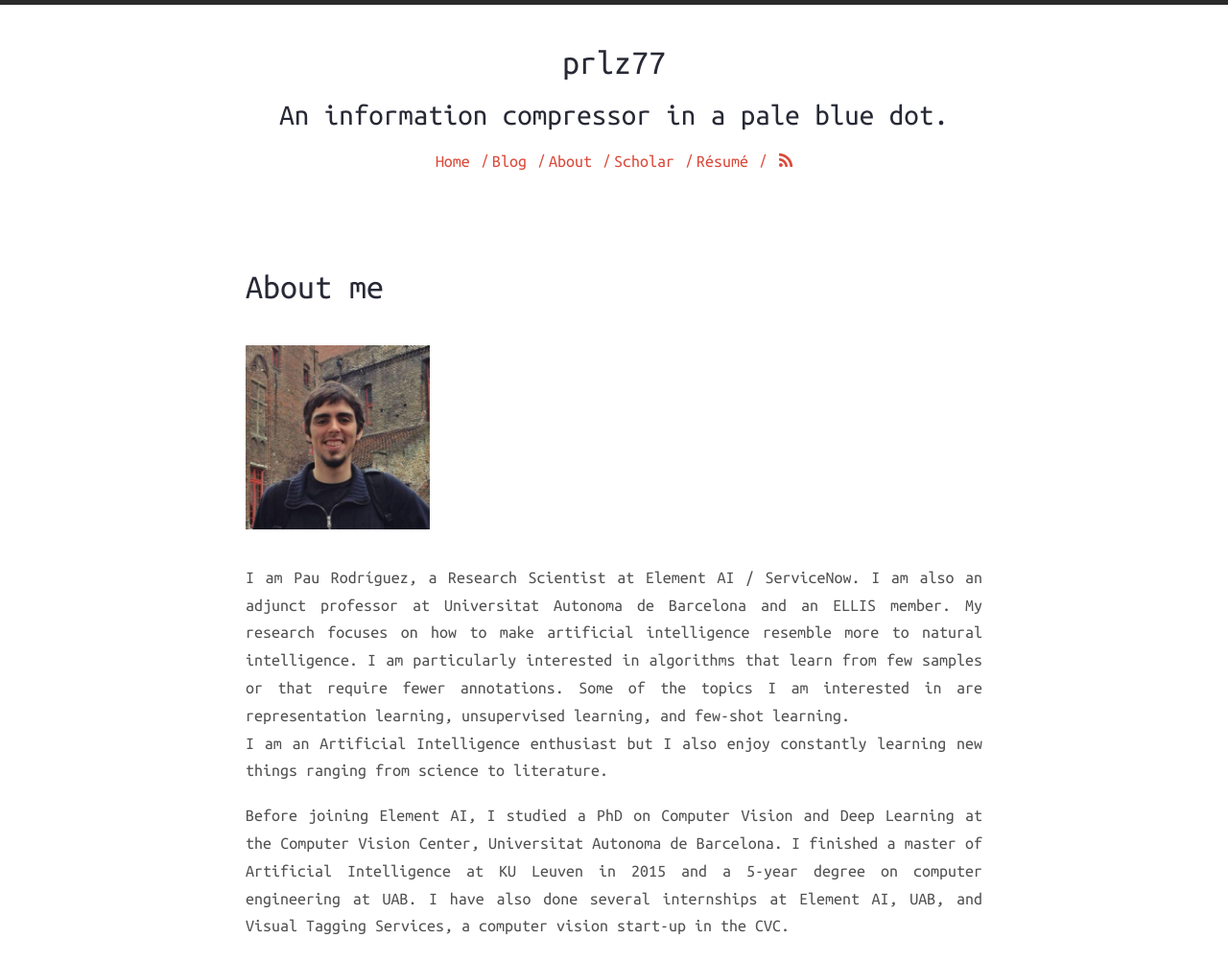
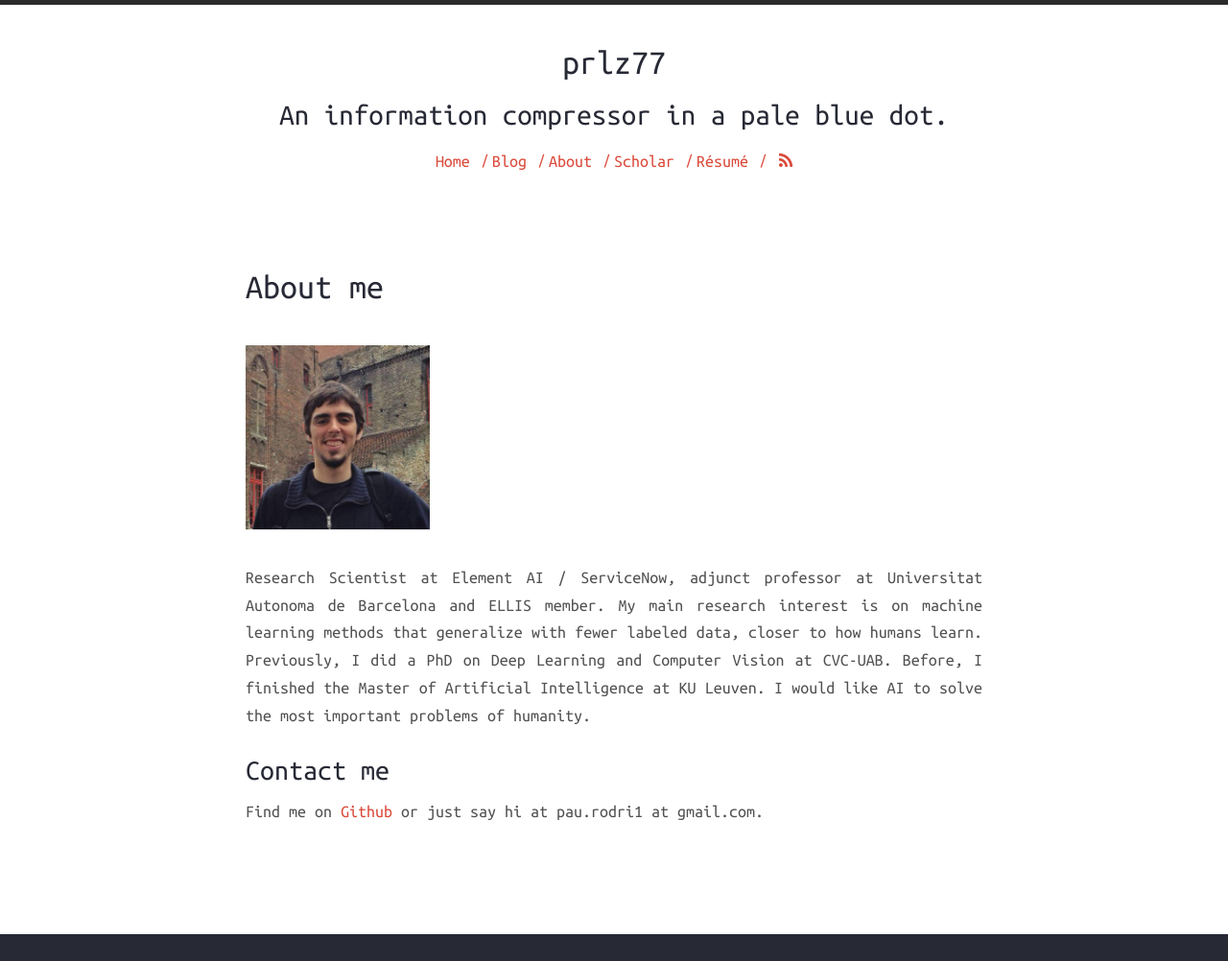
Before and after one commit to prlz77/prlz77.github.io, a Jekyll site: the page built from about.md, in a window 1280 px wide, cut to the strip 0-1002 px from the top of the page. Shown: the whole strip at 96% size. Built offline with Jekyll 4.4.1, drawn with Linux system fonts in a browser that asks for light colours; nearby versions of some CDN libraries.

Commit message:
update about

```diff
--- a/about.md
+++ b/about.md
@@ -6,19 +6,8 @@ permalink: /about/
 
 <img src="{{ site.url }}/assets/me.jpg" alt="Me" style="width:25%;">
 
-I am Pau Rodríguez, a Research Scientist at Element AI / ServiceNow. I am also an
-adjunct professor at Universitat Autonoma de Barcelona and an ELLIS member.
-My research focuses on how to make artificial intelligence resemble more to natural intelligence.
-I am particularly interested in algorithms that learn from few samples or that require
-fewer annotations. Some of the topics I am interested in are representation learning,
-unsupervised learning, and few-shot learning.
-I am an Artificial Intelligence enthusiast but I also enjoy constantly learning new
-things ranging from science to literature.
-{: .text-justify}
-Before joining Element AI, I studied a PhD on Computer Vision and Deep Learning at the Computer
-Vision Center, Universitat Autonoma de Barcelona. I finished a master of Artificial Intelligence
-at KU Leuven in 2015 and a 5-year degree on computer engineering at UAB. I have also done several
-internships at Element AI,  UAB, and Visual Tagging Services, a computer vision start-up in the CVC.
+
+Research Scientist at Element AI / ServiceNow, adjunct professor at Universitat Autonoma de Barcelona and ELLIS member. My main research interest is on machine learning methods that generalize with fewer labeled data, closer to how humans learn. Previously, I did a PhD on Deep Learning and Computer Vision at CVC-UAB. Before, I finished the Master of Artificial Intelligence at KU Leuven. I would like AI to solve the most important problems of humanity.
 {: .text-justify}
 
 ### Contact me
```
